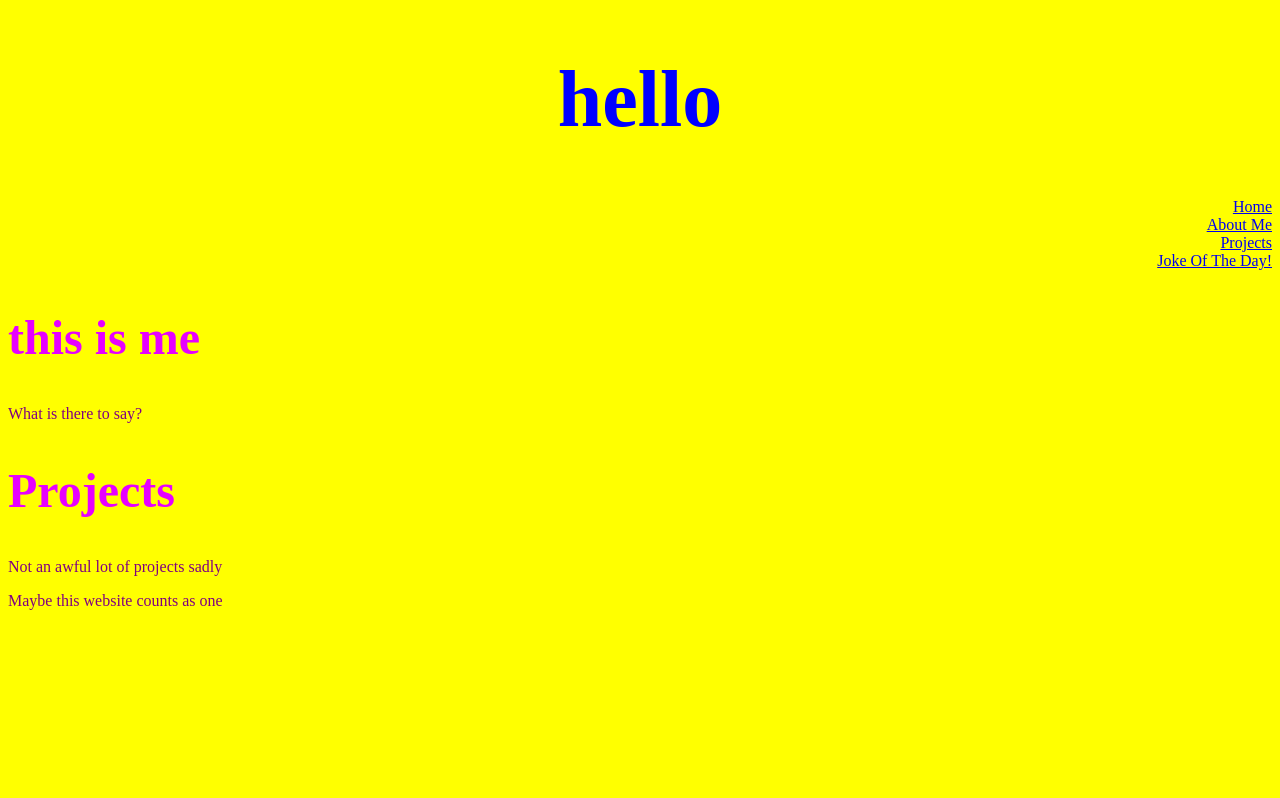
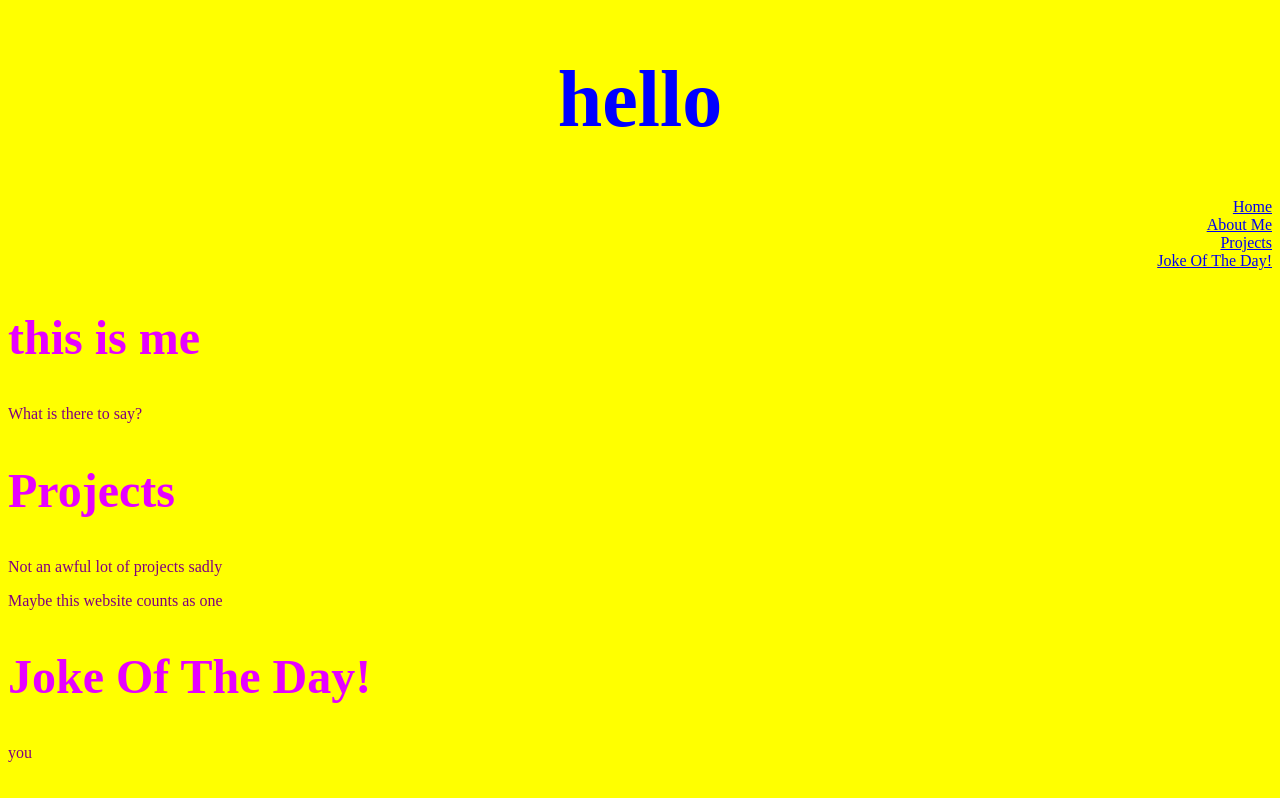
Before and after one commit to alextherichardson/alextherichardson.github.io, a plain HTML site: page index.html in a window 1280 px wide. Drawn offline with Linux system fonts and the light colour scheme.

Commit message:
Update index.html

```diff
--- a/index.html
+++ b/index.html
@@ -22,6 +22,7 @@
         <h2 id="projects">Projects</h2>
             <p>Not an awful lot of projects sadly</p>
             <p>Maybe this website counts as one</p>
-
+        <h2 id="joke">Joke Of The Day!</h2>
+            <p>you</p>
     </body>
 </html>
```
